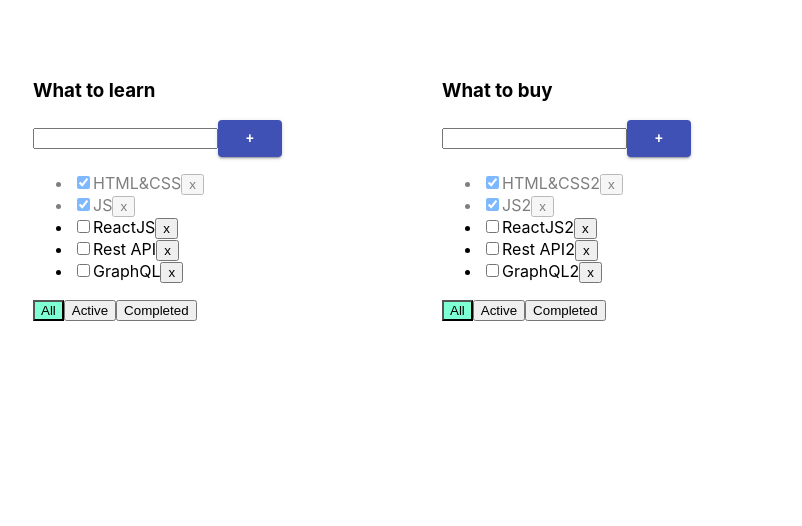
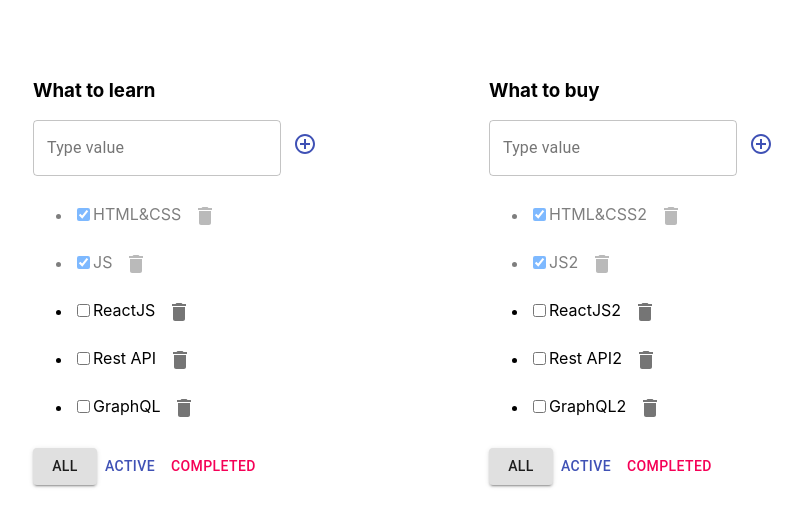
Before and after one commit to Lam1ro4eQ/todolist, a React (Create React App) app: page / in a window 1280 px wide. Shown: the top 526 px of the page, without its empty margins (27-829 px from the left). Built offline with nearby package versions, Linux system fonts and the light colour scheme.

Commit message:
todolists

```diff
--- a/src/FullInput.tsx
+++ b/src/FullInput.tsx
@@ -1,5 +1,6 @@
 import React, {ChangeEvent, KeyboardEvent, useRef, useState} from 'react';
-import {Button} from "@material-ui/core";
+import {Button, IconButton, TextField} from "@material-ui/core";
+import {ControlPoint} from "@material-ui/icons";
 
 type FullInputPropsType = {
     callBack: (newTitle: string) => void
@@ -7,43 +8,61 @@
 
 export const FullInput = (props: FullInputPropsType) => {
 
-    const myRef = useRef<HTMLInputElement>(null)
+    // const myRef = useRef<HTMLInputElement>(null)
 
-    // const [title, setTitle] = useState("");
+    const [title, setTitle] = useState("");
     const [error, setError] = useState<string | null>(null);  // set для ошибки
 
-    // const changeTitle = (e: ChangeEvent<HTMLInputElement>) => setTitle(e.currentTarget.value)
-
+    const changeTitle = (e: ChangeEvent<HTMLInputElement>) => setTitle(e.currentTarget.value)
+    console.log(title)
     const keyPressAddTask = (e: KeyboardEvent<HTMLInputElement>) => {
         setError(null);
         if (e.key === "Enter") {
-            addTask()
+            addTask();
         }
     }
 
-    const addTask = () => {
-        if(myRef.current) {
-            props.callBack(myRef.current.value)
-            myRef.current.value = ''
-        }
-    };
-
     // const addTask = () => {
-    //     // const newTitle = title.trim()
-    //     if (newTitle.trim() !== "") {
-    //         props.callBack(newTitle);
-    //         setTitle("");
+    //     setError(null);
+    //     if (myRef.current && myRef.current.value !== "") {
+    //         props.callBack(myRef.current.value);
+    //         myRef.current.value = "";
+    //
     //     } else {
     //         setError("Title is required");
+    //
     //     }
-    // }
+    // };
+
+    const addTask = () => {
+        const newTitle = title.trim()
+        if (newTitle.trim() !== "") {
+            props.callBack(newTitle);
+            setTitle("");
+        } else {
+            setError("Title is required");
+        }
+    }
 
     return (
         <div>
-            <input ref={myRef}
-                   onKeyPress={keyPressAddTask}
-                   className={error ? "error" : ""}/>
-            <Button onClick={addTask} variant={'contained'} color={'primary'}>+</Button>
+            <TextField
+                variant={'outlined'}
+                label={'Type value'}
+                onKeyPress={keyPressAddTask}
+                value={title}
+                onChange={changeTitle}
+                error={!!error}/>
+
+
+            {/*<input*/}
+            {/*    onChange={changeTitle}*/}
+            {/*    onKeyPress={keyPressAddTask}*/}
+            {/*    value={changeTitle}*/}
+            {/*    />*/}
+            <IconButton onClick={addTask} color={'primary'}>
+                <ControlPoint/>
+            </IconButton>
             {error && <div className="error-message">{error}</div>}
         </div>
     );
--- a/src/Todolist.tsx
+++ b/src/Todolist.tsx
@@ -2,6 +2,8 @@
 import {FilterValuesType} from "./App";
 import {Simulate} from "react-dom/test-utils";
 import {FullInput} from "./FullInput";
+import {Button, IconButton} from "@material-ui/core";
+import {Delete} from "@material-ui/icons";
 
 
 type PropsType = {
@@ -74,8 +76,9 @@
                                            onChange={onChangeHandler}
                                     />
                                     <span>{k.title}</span>
-                                    <button onClick={onRemoveHandler}>x
-                                    </button>
+                                    <IconButton onClick={onRemoveHandler}>
+                                        <Delete />
+                                    </IconButton>
                                 </li>
                             }
                         )
@@ -83,14 +86,17 @@
 
                 </ul>
                 <div>
-                    <button className={props.filter === "all" ? "active-filter" : ""} onClick={setAllFilter}>All
-                    </button>
-                    <button className={props.filter === "active" ? "active-filter" : ""}
+                    <Button variant={props.filter === "all" ? "contained" : "text"}
+                            onClick={setAllFilter}>All
+                    </Button>
+                    <Button variant={props.filter === "active" ? "contained" : "text"}
+                            color={"primary"}
                             onClick={setActiveFilter}>Active
-                    </button>
-                    <button className={props.filter === "completed" ? "active-filter" : ""}
+                    </Button>
+                    <Button variant={props.filter === "completed" ? "contained" : "text"}
+                            color={"secondary"}
                             onClick={setCompletedFilter}>Completed
-                    </button>
+                    </Button>
                 </div>
             </div>
         </div>
```
